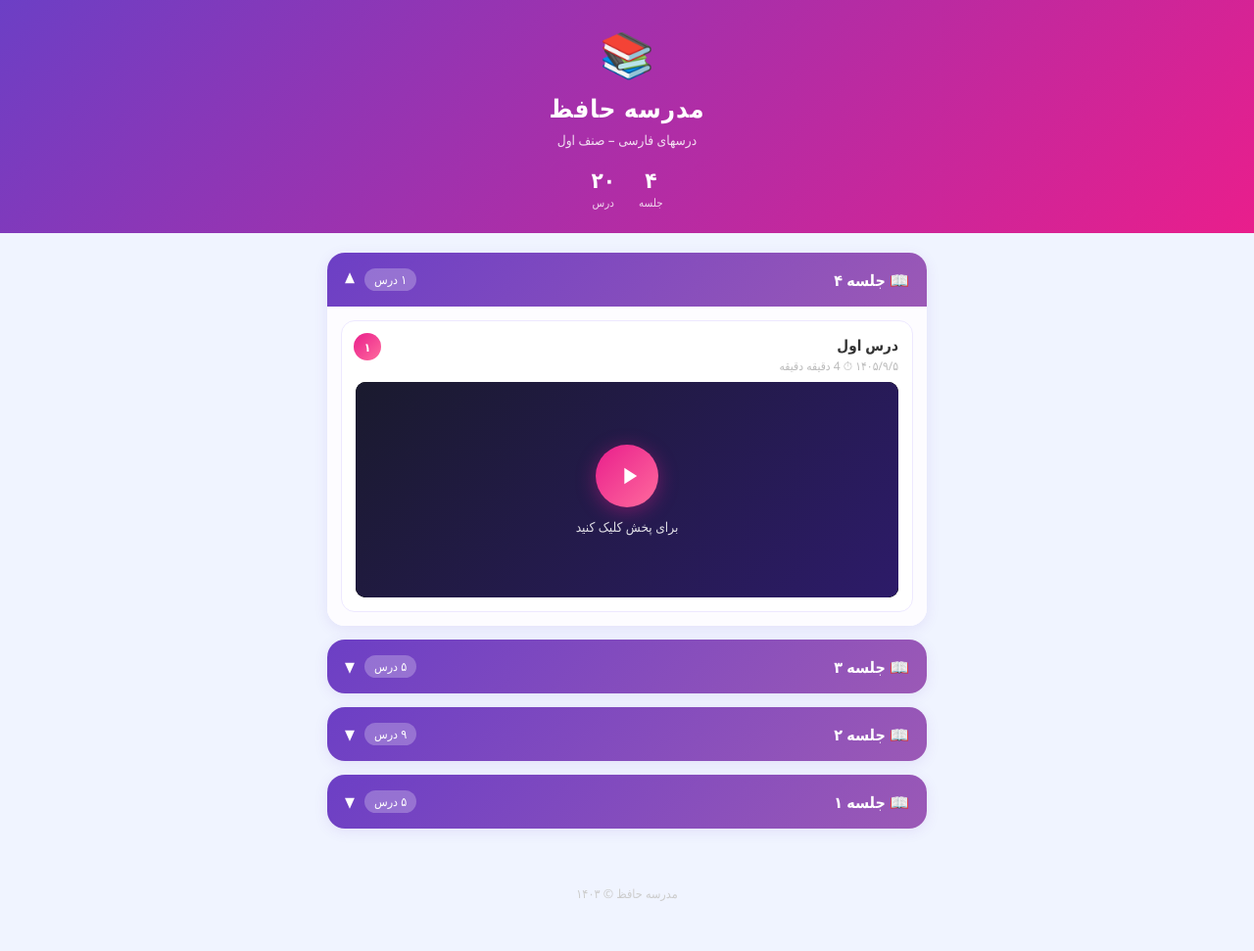
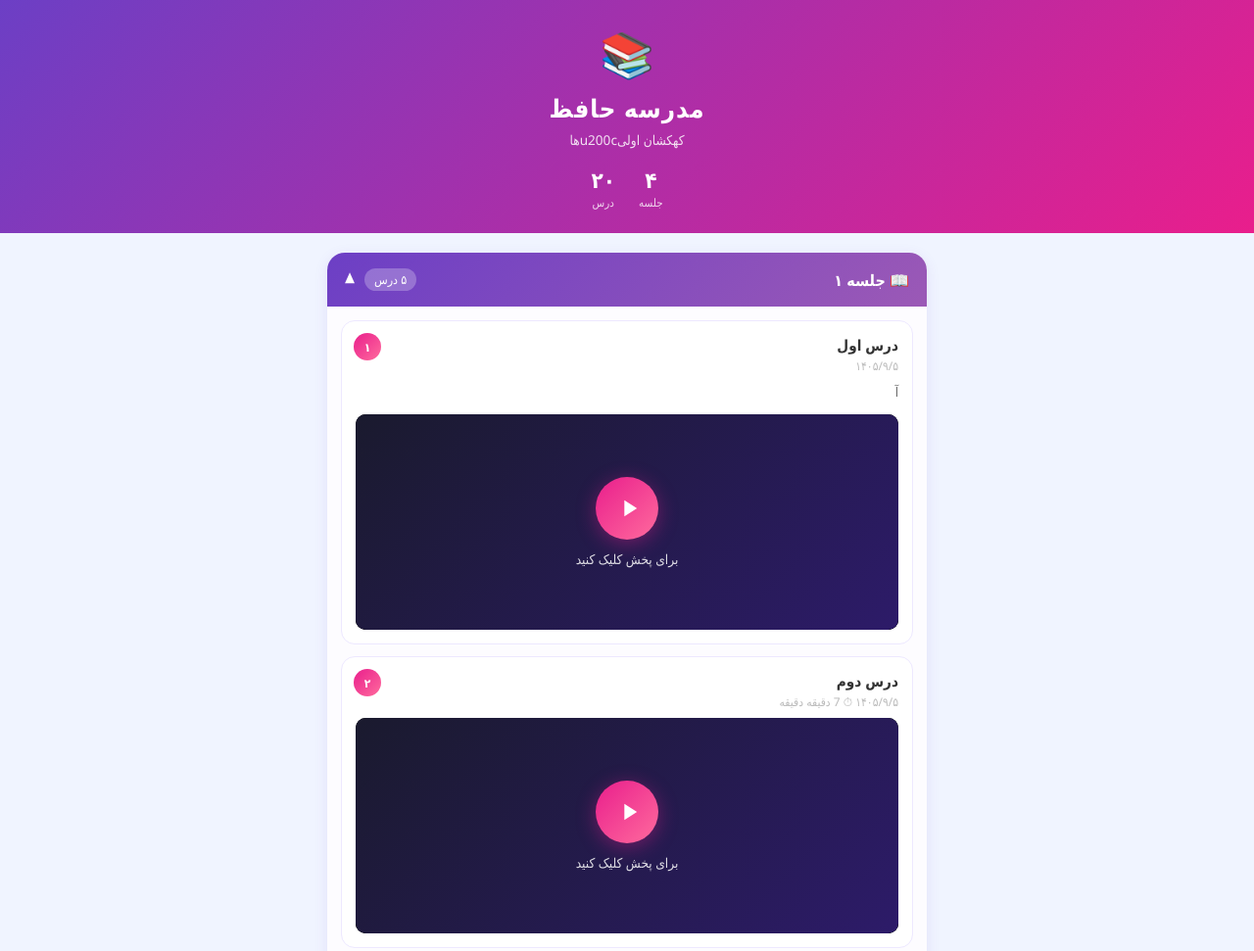
Before and after one commit to hafizschool340-alt/hafiz-school, a plain HTML site: page index.html in a window 1280 px wide. Shown: the top 971 px of the page at 98% size. Before the commit the page ends 945 px from the top, so only its background shows below. Drawn offline with Linux system fonts and the light colour scheme.

Commit message:
fix: subtitle=?????? ??????, ascending session sort

```diff
--- a/index.html
+++ b/index.html
@@ -97,7 +97,7 @@ video{width:100%;border-radius:10px;background:#111;max-height:220px;display:blo
 <div class="header">
   <div class="header-icon">📚</div>
   <h1>مدرسه حافظ</h1>
-  <p>درسهای فارسی – صنف اول</p>
+  <p>کهکشان اولیu200cها</p>
   <div class="stats">
     <div class="stat"><div class="stat-num" id="totalSessions">۰</div><div class="stat-lbl">جلسه</div></div>
     <div class="stat"><div class="stat-num" id="totalLessons">۰</div><div class="stat-lbl">درس</div></div>
@@ -199,7 +199,7 @@ async function load() {
     document.getElementById("totalSessions").textContent = toF(Object.keys(sessions).length);
     document.getElementById("totalLessons").textContent = toF(lessons.length);
 
-    const nums = Object.keys(sessions).map(Number).sort((a,b) => b-a);
+    const nums = Object.keys(sessions).map(Number).sort((a,b) => a-b);
     app.innerHTML = "";
 
     nums.forEach((sNum, idx) => {
```
